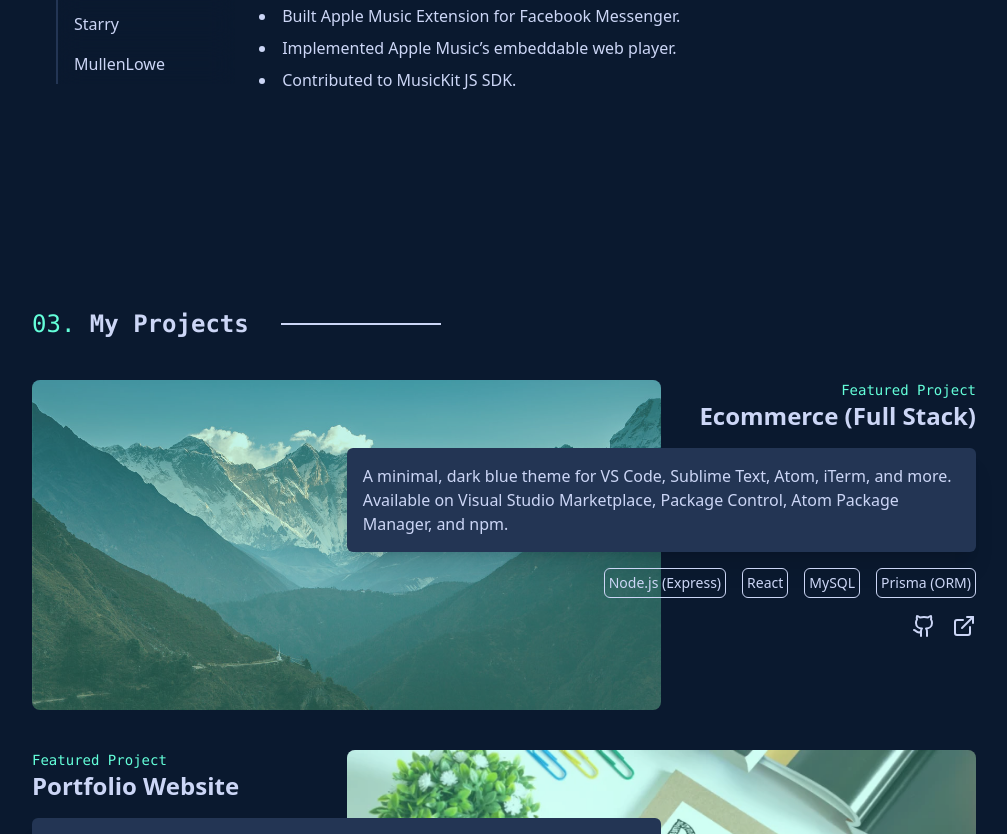
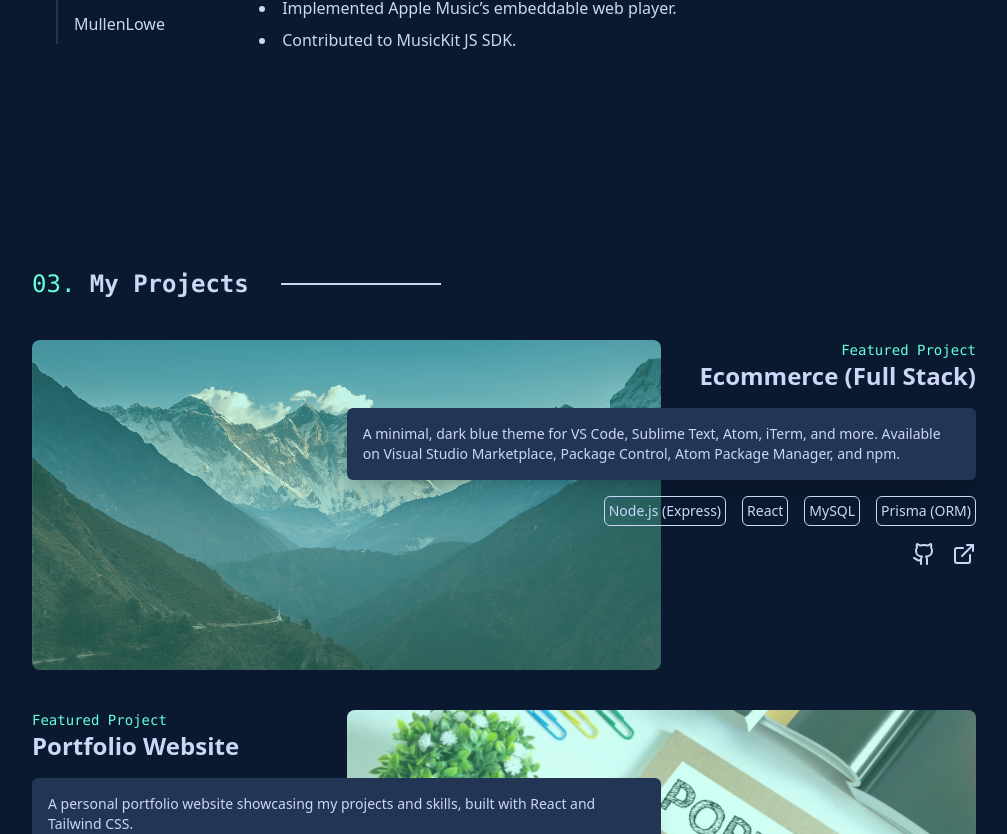
Before and after one commit to PongsatornR-11/portfolio, a React (Vite) app in the folder client/: page / in a window 1280 px wide. Shown: the part 1966-2800 px from the top of the page, without its empty margins (136-1143 px from the left). Built offline with nearby package versions, Linux system fonts and the light colour scheme.

Commit message:
Enhance ContactSection with icon integration, update Projects component to include website links, and refactor ProjectCard components for dynamic link handling; improve Button component to support onClick functionality.

```diff
--- a/client/src/components/Hero.jsx
+++ b/client/src/components/Hero.jsx
@@ -45,7 +45,7 @@ const Hero = () => {
         }
     ]
     return (
-        <section className='md:mx-14 pt-4 mx-8 h-screen'>
+        <section className='md:mx-14 pt-4 mx-8 h-[80vh] mt-30'>
             <div className="max-w-5xl mx-auto text-left py-4 px-6 sm:px-4 lg:px-10">
                 {
                     heroComponents.map((heroComponent, index) => {
--- a/client/src/components/Projects.jsx
+++ b/client/src/components/Projects.jsx
@@ -2,6 +2,9 @@ import React from 'react'
 import { ProjectCardMdLeft, ProjectCardMdRight } from './project/ProjectCardMd'
 import FadeInScroll from './style/FadeInScroll'
 import ProjectCard from './project/ProjectCard'
+import ProjectGrid from './project/ProjectGrid'
+import FancyLink from './style/FancyLink'
+
 
 const ProjectList = [
     {
@@ -11,7 +14,10 @@ const ProjectList = [
             description: 'A minimal, dark blue theme for VS Code, Sublime Text, Atom, iTerm, and more. Available on Visual Studio Marketplace, Package Control, Atom Package Manager, and npm.',
             technologies: ['Node.js (Express)', 'React', 'MySQL', 'Prisma (ORM)'],
             image: '/mountain-3.jpg',
-            links: [{ name: 'git', href: 'https://github.com/PongsatornR-11/Ecommerce' }]
+            links: [
+                { name: 'git', href: 'https://github.com/PongsatornR-11/Ecommerce' },
+                { name: 'website', href: 'https://ecommerce-pongsatorn.vercel.app/' }
+            ]
         }
     },
     {
@@ -24,18 +30,18 @@ const ProjectList = [
             links:
                 [
                     { name: 'git', href: 'https://github.com/PongsatornR-11/portfolio' },
-                    { name: 'website', href: 'https://github.com/PongsatornR-11/portfolio' },
+                    { name: 'website', href: 'https://github.com/PongsatornR-11/portadsfsdfdsafolio' },
 
                 ]
         }
     }
 ]
 
+
 const Projects = () => {
     return (
         <section className="md:mx-14 mx-8 my-20">
             <div className='max-w-5xl mx-auto text-left text-accent py-4 px-6 sm:px-4 lg:px-10'>
-
                 <div className='flex items-center space-x-8 mb-6'>
                     <h2 className="text-secondary text-2xl font-mono">
                         03. <span className='text-accent font-semibold'>
@@ -44,7 +50,6 @@ const Projects = () => {
                     </h2>
                     <div className='h-px w-40 border'></div>
                 </div>
-
                 <div className='hidden md:block'>
                     {ProjectList.map((project, index) => {
                         return (
@@ -58,7 +63,6 @@ const Projects = () => {
                         )
                     })}
                 </div>
-
                 <div className='md:hidden'>
                     {ProjectList.map((project, index) => {
                         return (
@@ -68,6 +72,15 @@ const Projects = () => {
                         )
                     })}
                 </div>
+
+                <div className='mt-24 mb-12'>
+                    <div className='h-px w-40 border mx-auto mb-4'></div>
+                    <h3 className='text-center text-2xl font-bold'>Other Noteworthy Projects</h3>
+                    <div className='flex justify-center my-2'>
+                        <FancyLink className='mx-auto text-center font-mono text-sm'>Archive Projects</FancyLink>
+                    </div>
+                </div>
+                {/* <ProjectGrid /> */}
             </div>
         </section>
     )
--- a/client/src/components/project/ProjectCard.jsx
+++ b/client/src/components/project/ProjectCard.jsx
@@ -2,7 +2,9 @@ import React from 'react';
 import { Github, ExternalLink } from 'lucide-react'
 
 const ProjectCard = ({ dataProject }) => {
-    const { title, description, technologies, image } = dataProject;
+    const { title, description, technologies, image, links } = dataProject;
+    const gitLink = links.find(link => link.name === 'git');
+    const websiteLink = links.find(link => link.name === 'website');
     return (
         <div className="relative border w-full overflow-hidden rounded-lg my-10">
             {/* Background Image */}
@@ -32,8 +34,15 @@ const ProjectCard = ({ dataProject }) => {
                 </div>
 
                 <div className='my-4 flex justify-end space-x-4'>
-                    <Github className='hover:text-secondary hover:-translate-y-0.5 transition-all duration-200' />
-                    <ExternalLink className='hover:text-secondary hover:-translate-y-0.5 transition-all duration-200' />
+                    {gitLink &&
+                        (<a href={gitLink.href} target='_blank' rel='noopener noreferrer'>
+                            <Github className='hover:text-secondary hover:-translate-y-0.5 transition-all duration-200' />
+                        </a>)
+                    }
+                    {websiteLink && (<a href={websiteLink.href} target='_blank' rel='noopener noreferrer'>
+                        <ExternalLink className='hover:text-secondary hover:-translate-y-0.5 transition-all duration-200' />
+                    </a>)
+                    }
                 </div>
             </div>
         </div>
--- a/client/src/components/project/ProjectCardMd.jsx
+++ b/client/src/components/project/ProjectCardMd.jsx
@@ -5,13 +5,15 @@ import { Github, ExternalLink } from 'lucide-react'
 export function ProjectCardMdRight({ dataProject }) {
     const { title, description, technologies, image, links } = dataProject;
 
+    const gitLink = links.find(link => link.name === 'git');
+    const websiteLink = links.find(link => link.name === 'website');
     return (
         <div className='relative flex my-10'>
             <ImageHover src={image} className='w-2/3 z-0' />
             <div className='absolute right-0 z-10 max-w-2/3'>
                 <p className='font-mono text-sm text-secondary text-right'>Featured Project</p>
                 <p className='text-2xl font-bold text-right'>{title}</p>
-                <div className='my-4 p-4 bg-neutral rounded-md shadow-xl'>{description}</div>
+                <div className='my-4 p-4 bg-neutral text-sm rounded-md shadow-xl'>{description}</div>
                 <div className='flex justify-end'>
                     <ul className='flex justify-start space-x-4 text-sm items-center'>
                         {technologies.map((tech, i) => (
@@ -20,19 +22,25 @@ export function ProjectCardMdRight({ dataProject }) {
                     </ul>
                 </div>
                 <div className='my-4 flex justify-end space-x-4'>
-                    <a href="">
+                    {gitLink &&
+                        (<a href={gitLink.href} target='_blank' rel='noopener noreferrer'>
                             <Github className='hover:text-secondary hover:-translate-y-0.5 transition-all duration-200' />
-                    </a>
+                        </a>)
+                    }
+                    {websiteLink && (<a href={websiteLink.href} target='_blank' rel='noopener noreferrer'>
                         <ExternalLink className='hover:text-secondary hover:-translate-y-0.5 transition-all duration-200' />
+                    </a>)
+                    }
                 </div>
             </div>
         </div>
     );
 }
 
-
 export function ProjectCardMdLeft({ dataProject }) {
-    const { title, description, technologies, image } = dataProject;
+    const { title, description, technologies, image, links } = dataProject;
+    const gitLink = links.find(link => link.name === 'git');
+    const websiteLink = links.find(link => link.name === 'website');
     return (
         <div className='relative flex my-10'>
             <div className='w-full flex'>
@@ -46,7 +54,7 @@ export function ProjectCardMdLeft({ dataProject }) {
             <div className='absolute left-0 z-10 max-w-2/3'>
                 <p className='font-mono text-sm text-secondary'>Featured Project</p>
                 <p className='text-2xl font-bold'>{title}</p>
-                <div className='my-4 p-4 bg-neutral rounded-md shadow-xl'>
+                <div className='my-4 p-4 bg-neutral text-sm rounded-md shadow-xl'>
                     {description}
                 </div>
                 <div className='w-2/3'>
@@ -57,8 +65,15 @@ export function ProjectCardMdLeft({ dataProject }) {
                     </ul>
                 </div>
                 <div className='my-4 flex justify-start space-x-4'>
+                    {gitLink &&
+                        (<a href={gitLink.href} target='_blank' rel='noopener noreferrer'>
                             <Github className='hover:text-secondary hover:-translate-y-0.5 transition-all duration-200' />
+                        </a>)
+                    }
+                    {websiteLink && (<a href={websiteLink.href} target='_blank' rel='noopener noreferrer'>
                         <ExternalLink className='hover:text-secondary hover:-translate-y-0.5 transition-all duration-200' />
+                    </a>)
+                    }
                 </div>
             </div>
         </div>
--- /dev/null
+++ b/client/src/components/project/ProjectCardSmall.jsx
@@ -0,0 +1,45 @@
+import React from 'react'
+import { Folder, Github, ExternalLink } from 'lucide-react'
+
+const ProjectCardSmall = ({ dataProject }) => {
+    const { title, description, tags, github, liveDemo } = dataProject || {
+        title: 'Project Title',
+        description: 'A brief description of the project goes here. It should be concise and informative.',
+        tags: ['React', 'Tailwind CSS', 'JavaScript'],
+        github: '#',
+        liveDemo: '#'
+    }
+
+    return (
+        <div className='px-8 py-10 h-75 rounded-md shadow-lg bg-neutral
+        flex flex-col justify-between
+        hover:-translate-y-1 transition-transform duration-300 ease-out'>
+            <div className='flex items-center justify-between mb-4'>
+                <Folder className='text-secondary size-10' />
+                <div className='space-x-2'>
+                    <a href={github} target='_blank' rel='noopener noreferrer' className='hover:text-secondary text-accent transition-colors'>
+                        <Github className='inline' />
+                    </a>
+                    <a href={liveDemo} target='_blank' rel='noopener noreferrer' className='hover:text-secondary text-accent transition-colors'>
+                    <ExternalLink className='inline' />
+                    </a>
+                </div>
+            </div>
+            <div className='h-full'>
+                <h3 className='text-xl font-semibold mb-2'>{title}</h3>
+                <p className='text-sm mb-4'>{description}</p>
+            </div>
+            <div className='flex flex-wrap gap-2'>
+                {
+                    tags.map((tag, index) => (
+                        <span key={index} className='px-2 py-1 bg-secondary text-neutral rounded-md text-xs'>
+                            {tag}
+                        </span>
+                    ))
+                }
+            </div>
+        </div>
+    )
+}
+
+export default ProjectCardSmall
--- /dev/null
+++ b/client/src/components/project/ProjectGrid.jsx
@@ -0,0 +1,71 @@
+import React, { useState } from 'react'
+
+import ProjectCardSmall from './ProjectCardSmall'
+import Button from '../utils/Button'
+
+const ProjectGrid = () => {
+    const [showMore, setShowMore] = useState(false)
+    const project = [
+        {
+            title: 'Project 1',
+            description: 'A brief description of Project 1.',
+            tags: ['React', 'Tailwind CSS', 'JavaScript'],
+            github: '#',
+            liveDemo: '#'
+        },
+        {
+            title: 'Project 2',
+            description: 'A brief description of Project 2.',
+            tags: ['Next.js', 'CSS', 'TypeScript'],
+            github: '#',
+            liveDemo: '#'
+        },
+        {
+            title: 'Project 3',
+            description: 'A brief description of Project 3.',
+            tags: ['Node.js', 'Express', 'MongoDB'],
+            github: '#',
+            liveDemo: '#'
+        },
+        {
+            title: 'Project 4',
+            description: 'A brief description of Project 4.',
+            tags: ['Vue.js', 'Bootstrap', 'JavaScript'],
+            github: '#',
+            liveDemo: '#'
+        },
+        {
+            title: 'Project 5',
+            description: 'A brief description of Project 5.',
+            tags: ['Angular', 'Material UI', 'TypeScript'],
+            github: '#',
+            liveDemo: '#'
+        }
+    ]
+    return (
+        <div className='grid grid-cols-1 md:grid-cols-2 lg:grid-cols-3 gap-6 mt-10'>
+            {project.slice(0, showMore ? project.length : 3).map((dataProject, index) => (
+                <ProjectCardSmall key={index} dataProject={dataProject} />
+            ))}
+            {!showMore ? (
+                <div className='col-span-full text-center mt-4'>
+                    <Button
+                        onClick={() => setShowMore(true)}
+                        className={'border px-6 py-4 text-sm rounded-md font-mono'}
+                    >Show More
+                    </Button>
+                </div>
+            ) :
+                <div className='col-span-full text-center mt-4'>
+                    <Button
+                        onClick={() => setShowMore(false)}
+                        className={'border px-6 py-4 text-sm rounded-md font-mono'}
+                    > Show Less
+                    </Button>
+                </div>
+            }
+        </div>
+    )
+}
+
+export default ProjectGrid
--- a/client/src/components/utils/Button.jsx
+++ b/client/src/components/utils/Button.jsx
@@ -1,6 +1,6 @@
 import React from 'react'
 
-const Button = ({ children, className }) => {
+const Button = ({ children, className, onClick }) => {
   return (
     <button className={`${className} cursor-pointer border-secondary text-secondary
     transition duration-300 ease-in-out
@@ -8,6 +8,7 @@ const Button = ({ children, className }) => {
     hover:shadow-[4px_4px_1px_rgba(100,255,218,1)]
     `}
       asChild
+      onClick={onClick}
     >
       {children}
     </button>
```
Also changed, not shown: client/src/components/ContactSection.jsx (+6 -1 lines). Lines whose indentation alone changed are shown as unchanged.
